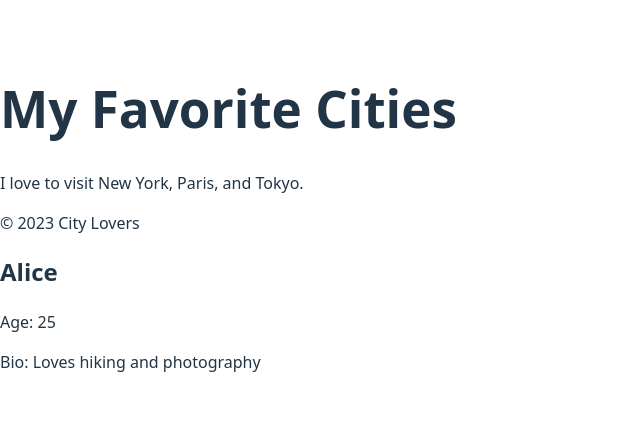
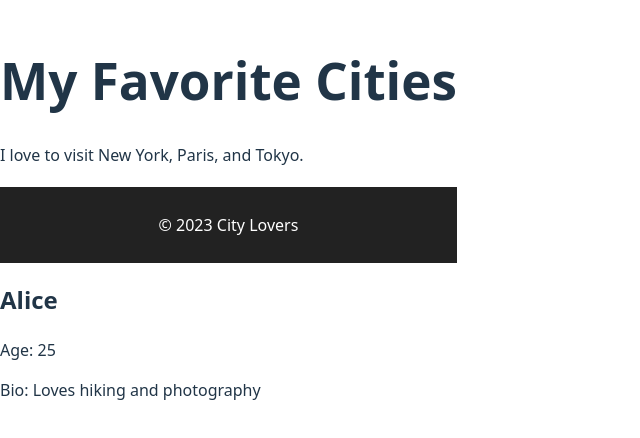
Before and after one commit to dev-meron/alx-fe-reactjs, a React (Vite) app in the folder alx-react-app/: page / in a window 1280 px wide. Shown: the part 182-620 px from the top of the page, without its empty margins (0-640 px from the left). Built offline with nearby package versions, Linux system fonts and the light colour scheme.

Commit message:
Update Footer component styles

```diff
--- a/alx-react-app/src/components/Footer.jsx
+++ b/alx-react-app/src/components/Footer.jsx
@@ -1,6 +1,6 @@
 function Footer() {
     return (
-        <footer>
+        <footer style={{ backgroundColor: '#222', color: 'white', textAlign: 'center', padding: '10px', marginTop: '20px' }}>
             <p>© 2023 City Lovers</p>
         </footer>
     );
```
